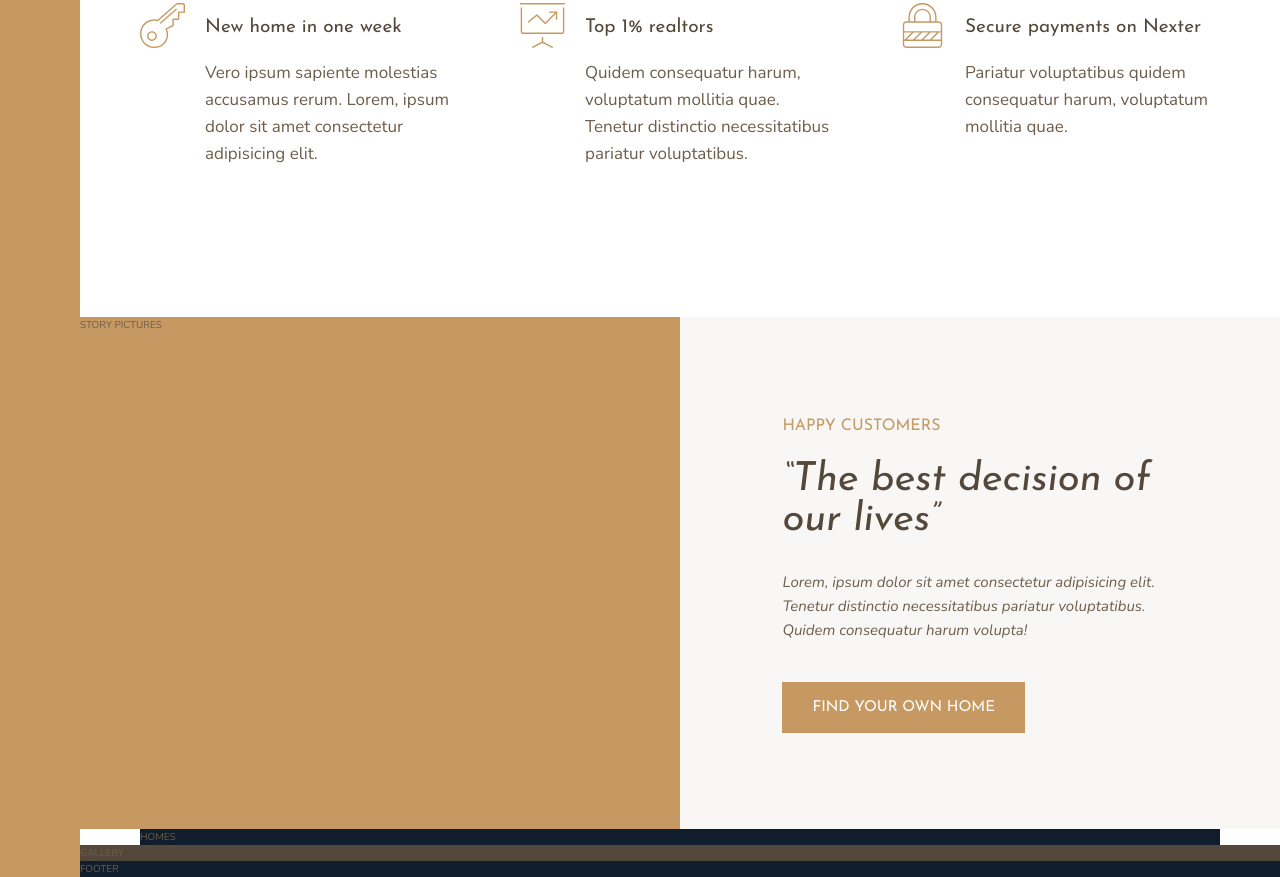
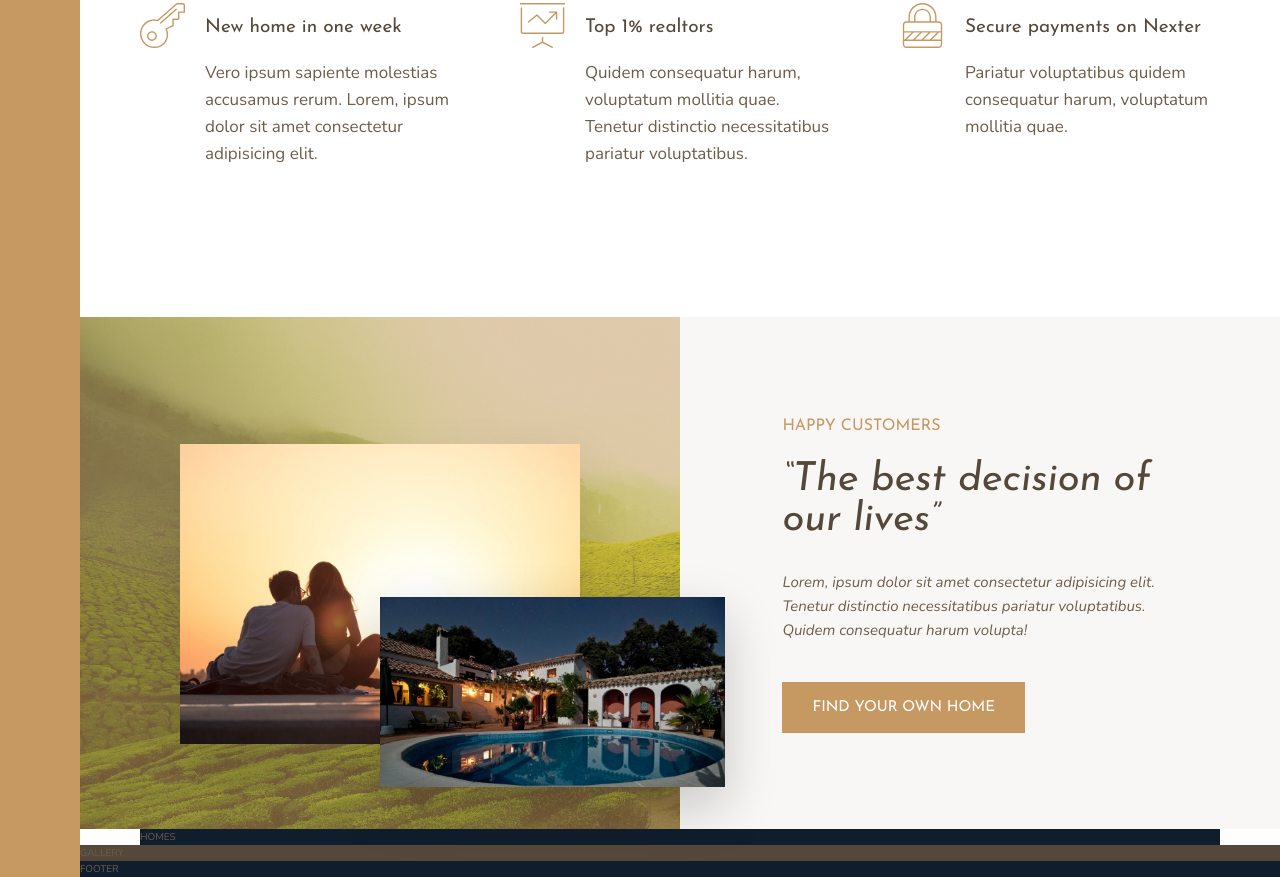
Before and after one commit to pjevic/Nexter-III, a website: page index.html in a window 1280 px wide. Shown: the part 991-1868 px from the top of the page. Drawn offline with nearby package versions, Linux system fonts and the light colour scheme.

Commit message:
Story Pictures

```diff
--- a/index.html
+++ b/index.html
@@ -12,18 +12,19 @@
         <title>nexter &mdash; your home, your freedom</title>
     </head>
     <body class="container">
+        <!--------------------------------------------SIDEBAR------------------------------------------->
         <div class="sidebar">
             SIDEBAR
         </div>
-
+        <!--------------------------------------------HEADER-------------------------------------------->
         <header class="header">
             HEADER
         </header>
-
+        <!-------------------------------------------REALTORS------------------------------------------->
         <div class="realtors">
             REALTORS
         </div>
-
+        <!-------------------------------------------FEATURES------------------------------------------->
         <section class="features">
             <div class="feature">
                 <svg class="feature__icon">
@@ -80,9 +81,10 @@
                 </p>
             </div>
         </section>
-
+        <!--------------------------------------------STORY--------------------------------------------->
         <div class="story__pictures">
-            STORY PICTURES
+            <img src="img/story-1.jpeg" alt="Couple with new hpuse" class="story__img--1">
+            <img src="img/story-2.jpeg" alt="New house" class="story__img--2">
         </div>
         <div class="story__content">
             <h3 class="heading-3 mb-sm">Happy Customers</h3>
@@ -92,15 +94,15 @@
             </p>
             <button class="btn">Find your own home</button>
         </div>
-
+        <!--------------------------------------------HOMES--------------------------------------------->
         <section class="homes">
             HOMES
         </section>
-
+        <!-------------------------------------------GALLERY-------------------------------------------->
         <section class="gallery">
             GALLERY
         </section>
-
+        <!--------------------------------------------FOOTER-------------------------------------------->
         <footer class="footer">
             FOOTER
         </footer>
--- a/sass/_story.scss
+++ b/sass/_story.scss
@@ -1,9 +1,36 @@
+@import "base";
+
 .story {
 
     &__pictures {
-        background-color: $color-primary;
+        //background-color: $color-primary;
+        background-image: linear-gradient(
+            rgba($color-primary, .5),
+            rgba($color-primary, .5)),
+            url(../img/back.jpg);
+        background-size: cover;
 
         grid-column: full-start / 7;
+        display: grid;
+        grid-template-columns: repeat(6, 1fr);
+        grid-template-columns: repeat(6, 1fr);
+        align-items: center;
+
+    }
+
+    &__img--1 {
+        width: 100%;
+        grid-row: 2 / 6;
+        grid-column: 2 / 6;
+        box-shadow: 0 2rem 5rem rgba(0,0,0,0.1);
+    }
+
+    &__img--2 {
+        width: 115%;
+        grid-row: 4 / 6;
+        grid-column: 4 / 7;
+        z-index: 10;
+        box-shadow: 0 2rem 5rem rgba(0,0,0,0.2);
     }
 
     &__content {
```
Also changed, not shown: css/style.css.
